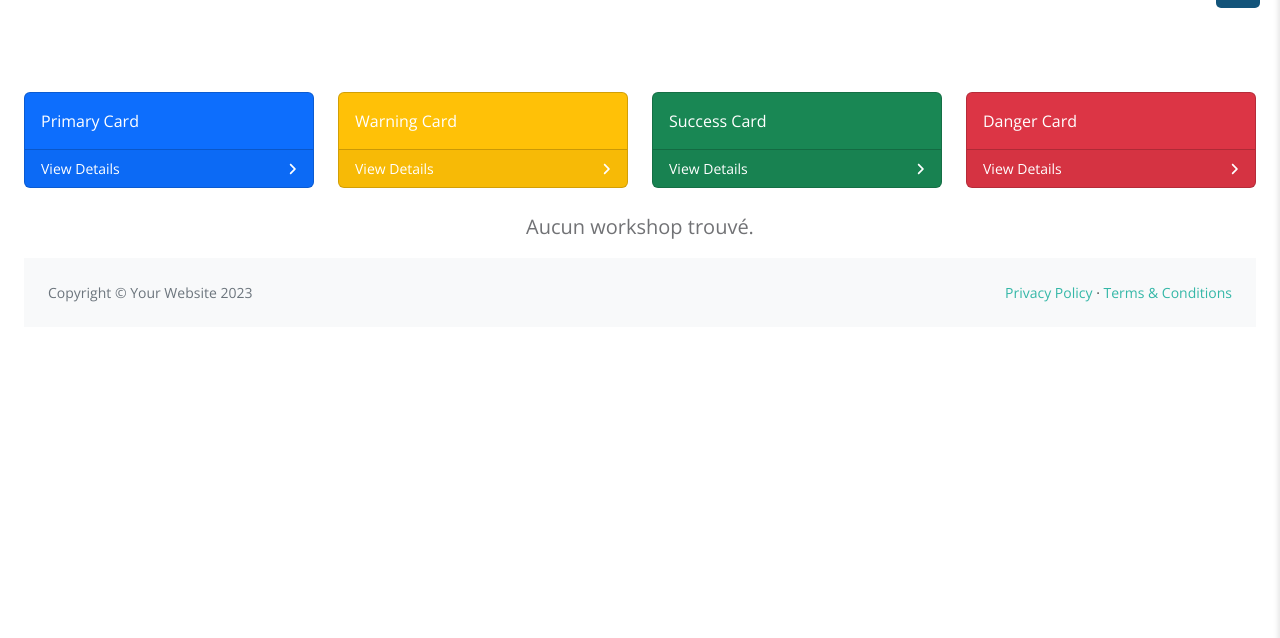
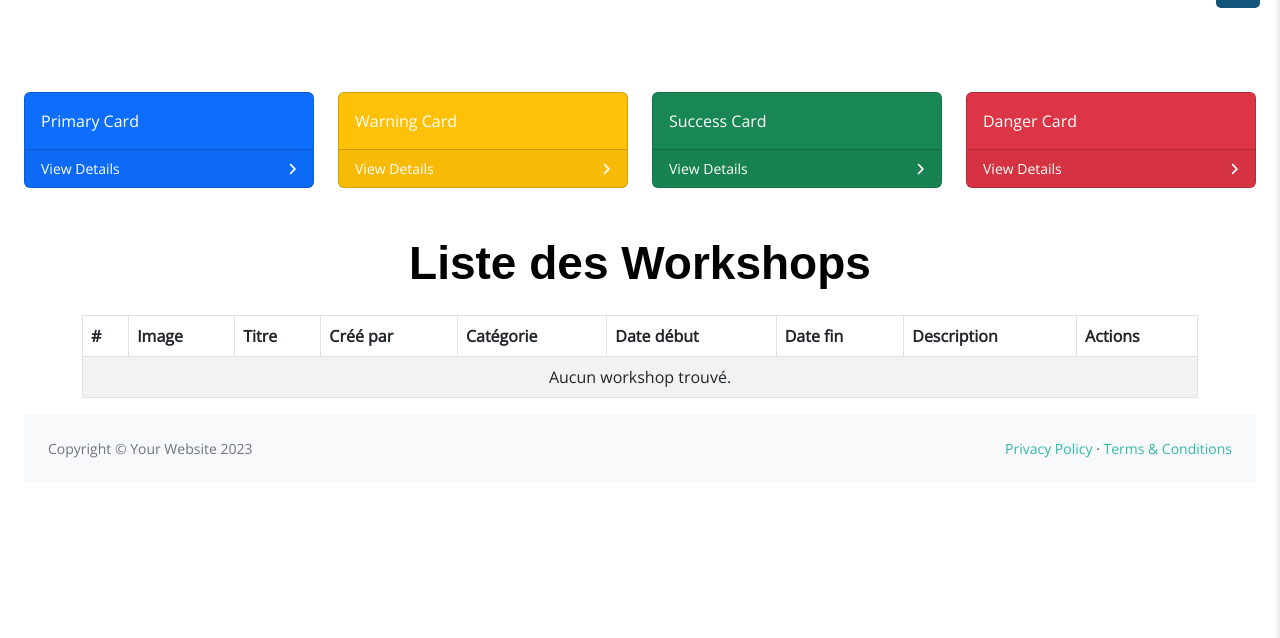
Before and after one commit to MannaiAbir/TuniVibe, a Symfony app: template templates/atelier/adminindex.html.twig in a window 1280 px wide. Shown: the part 56-694 px from the top of the page. Run offline with Twig, Linux system fonts and the light colour scheme; the template is opened without the code that fills it, so the values that code supplies are empty; style sheets or scripts are compiled from the project's sources; some libraries are stand-ins or nearby versions.

Commit message:
Initial commit of Symfony project

```diff
--- a/templates/atelier/adminindex.html.twig
+++ b/templates/atelier/adminindex.html.twig
@@ -1,57 +1,55 @@
 {% extends 'baseadmin.html.twig' %}
 
 {% block body %}
-    <div class="container" style="max-width: 1000px;">
-        <div class="row">
+    <div class="container mt-4">
+        <h2 class="mb-4 text-center">Liste des Workshops</h2>
+
+        <table class="table table-striped table-bordered">
+            <thead class="thead-dark">
+                <tr>
+                    <th>#</th>
+                    <th>Image</th>
+                    <th>Titre</th>
+                    <th>Créé par</th>
+                    <th>Catégorie</th>
+                    <th>Date début</th>
+                    <th>Date fin</th>
+                    <th>Description</th>
+                    <th>Actions</th>
+                </tr>
+            </thead>
+            <tbody>
                 {% for workshop in workshops %}
-                <div class="col-12 mb-4">
-                    <div class="card shadow-lg border-2 rounded-lg p-3">
-                        <!-- Conteneur global avec deux sous-conteneurs -->
-                        <div class="row">
-                            <!-- Conteneur pour l'image (gauche) -->
-                            <div class="col-md-6">
-                                <div class="image-container">
-                                    <a">
+                    <tr>
+                        <td>{{ loop.index }}</td>
+                        <td>
                             <img src="{{ asset('uploads/images/' ~ workshop.image) }}"
+                                 alt="{{ workshop.titre }}"
                                  class="img-fluid rounded"
-                                             alt="{{ workshop.titre }}"
-                                             style="width: 100%; height: 250px; object-fit: cover;">
-                                    </a>
-                                </div>
-                            </div>
-                            <!-- Conteneur pour les informations (droite) -->
-                            <div class="col-md-6">
-                                <div class="info-container">
-                                    <div class="d-flex align-items-center mb-3">
-                                        <div class="user-placeholder rounded-circle bg-secondary d-flex align-items-center justify-content-center"
-                                             style="width: 40px; height: 40px; object-fit: cover; margin-right: 10px;">
-                                           <i class="bi bi-person text-white" style="font-size: 25px;"></i>
-                                       </div>
-                                       <p class="card-text mb-0"><strong>Créé par :</strong> {{ workshop.user.username }}</p>
-                                    </div>
-                                    <h5 class="card-title font-weight-bold">{{ workshop.titre }}</h5>
-                                    <p class="card-text"><strong>Catégorie :</strong> <span class="text-muted">{{ workshop.categorie.nom }}</span></p>
-                                    <p><strong>Date de début :</strong> {{ workshop.dateDebut|date('d-m-Y') }}</p>
-                                    <p><strong>Date de fin :</strong> {{ workshop.dateFin|date('d-m-Y') }}</p>
-                                    <p><strong>Description :</strong> {{ workshop.description }}</p>
-
-                                    <!-- Bouton Supprimer -->
+                                 style="width: 100px; height: 60px; object-fit: cover;">
+                        </td>
+                        <td>{{ workshop.titre }}</td>
+                        <td>{{ workshop.user.username }}</td>
+                        <td>{{ workshop.categorie.nom }}</td>
+                        <td>{{ workshop.dateDebut|date('d-m-Y') }}</td>
+                        <td>{{ workshop.dateFin|date('d-m-Y') }}</td>
+                        <td>{{ workshop.description|slice(0, 50) }}...</td>
+                        <td>
+                            <!-- Supprimer -->
                             <form action="{{ path('adminatelier_delete', {'id': workshop.id}) }}" method="post" style="display:inline;">
                                 <input type="hidden" name="_token" value="{{ csrf_token('delete' ~ workshop.id) }}">
-                                        <button type="submit" class="btn btn-danger mt-2" onclick="return confirm('Voulez-vous vraiment supprimer ce workshop ?');">
+                                <button type="submit" class="btn btn-danger btn-sm" onclick="return confirm('Voulez-vous vraiment supprimer ce workshop ?');">
                                     Supprimer
                                 </button>
                             </form>
-                                </div>
-                            </div>
-                        </div>
-                    </div>
-                </div><!-- End Workshop Card -->
+                        </td>
+                    </tr>
                 {% else %}
-                <div class="col-12">
-                    <p class="text-center">Aucun workshop trouvé.</p>
-                </div>
+                    <tr>
+                        <td colspan="9" class="text-center">Aucun workshop trouvé.</td>
+                    </tr>
                 {% endfor %}
-        </div>
+            </tbody>
+        </table>
     </div>
 {% endblock %}
```
Also changed, not shown: public/uploads/images/67c5945fe0946.jpg (added). Lines whose indentation alone changed are shown as unchanged.
